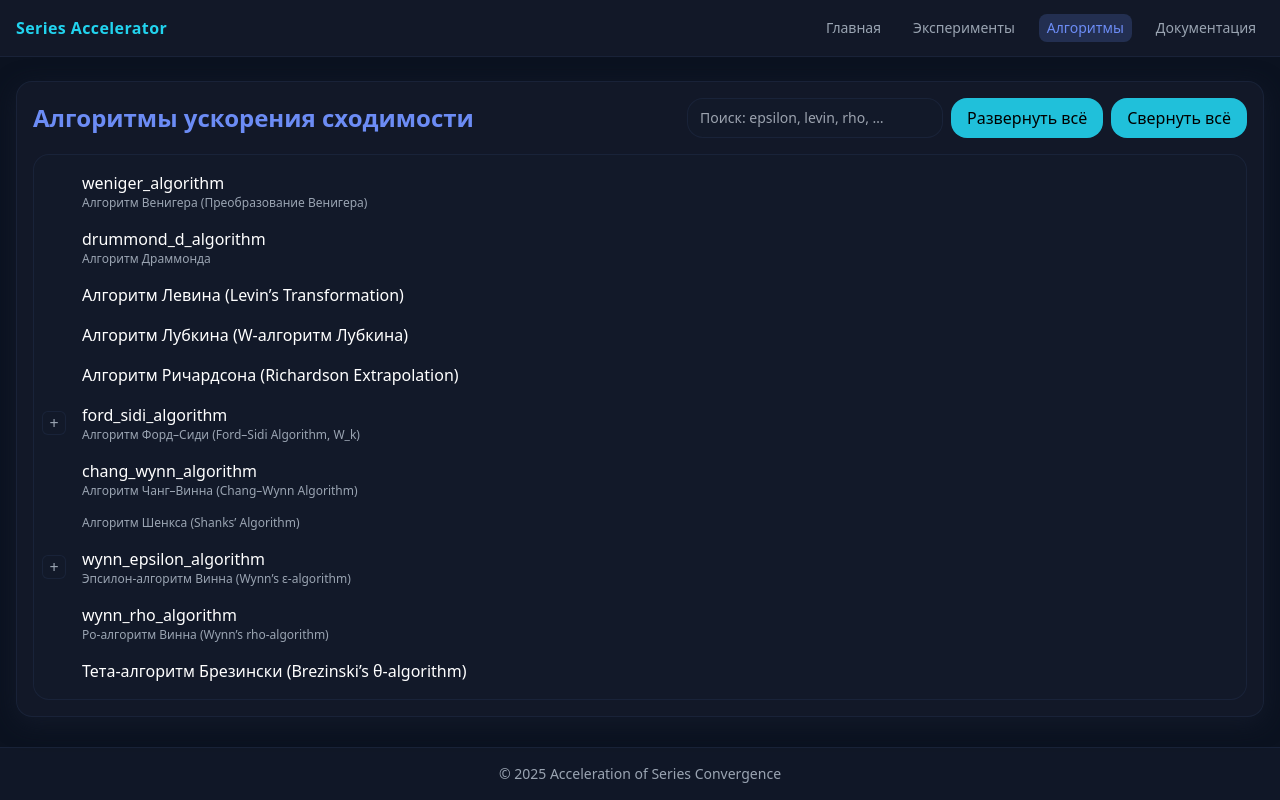
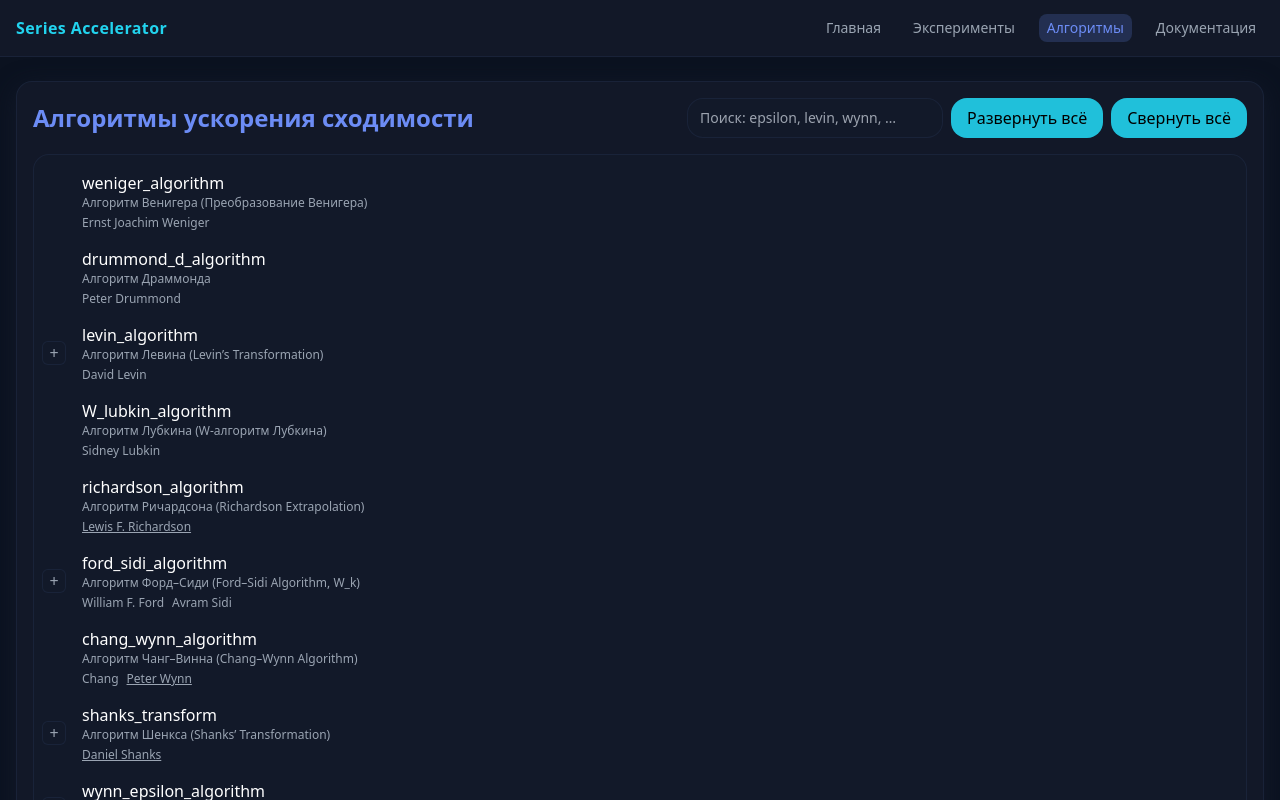
Before and after one commit to DarkLordRowan/shanks-university, a React (Vite) app in the folder frontend/: page /algorithms in a window 1280 px wide. Shown: the top 800 px of the page. Built offline with nearby package versions, Linux system fonts and the light colour scheme.

Commit message:
Frontend. Temp

```diff
--- /dev/null
+++ b/frontend/src/data/algorithms.ts
@@ -0,0 +1,136 @@
+import type { AlgNode } from "../types/algorithms";
+import type { AuthorId } from "../types/author.ts";
+
+// Дерево алгоритмов: используем только authorIds: AuthorId[]
+export const TREE: AlgNode[] = [
+    {
+        id: "weniger_algorithm",
+        title: "weniger_algorithm",
+        subtitle: "Алгоритм Венигера (Преобразование Венигера)",
+        document: "Weniger.pdf -> weniger_algorithm.pdf",
+        authorIds: ["weniger" satisfies AuthorId],
+        children: [],
+    },
+    {
+        id: "drummond_d_algorithm",
+        title: "drummond_d_algorithm",
+        subtitle: "Алгоритм Драммонда",
+        authorIds: ["drummond" satisfies AuthorId],
+        children: [],
+    },
+    {
+        id: "levin_algorithm",
+        title: "levin_algorithm",
+        subtitle: "Алгоритм Левина (Levin’s Transformation)",
+        authorIds: ["levin" satisfies AuthorId],
+        children: [
+            {
+                id: "levin_recursion_algorithm",
+                title: "levin_recursion_algorithm",
+                subtitle: "Алгоритм Левина (рекурсивный)",
+                authorIds: ["levin" satisfies AuthorId],
+            },
+        ],
+    },
+    {
+        id: "lubkin_w_algorithm",
+        title: "W_lubkin_algorithm",
+        subtitle: "Алгоритм Лубкина (W-алгоритм Лубкина)",
+        authorIds: ["lubkin"],
+        children: [],
+    },
+    {
+        id: "richardson_algorithm",
+        title: "richardson_algorithm",
+        subtitle: "Алгоритм Ричардсона (Richardson Extrapolation)",
+        authorIds: ["richardson"],
+        children: [],
+    },
+    {
+        id: "ford_sidi_algorithm",
+        title: "ford_sidi_algorithm",
+        subtitle: "Алгоритм Форд–Сиди (Ford–Sidi Algorithm, W_k)",
+        authorIds: ["ford", "sidi"],
+        children: [
+            {
+                id: "ford_sidi_one_algorithm",
+                title: "ford_sidi_one_algorithm",
+                subtitle: "первая версия",
+                authorIds: ["ford", "sidi"]
+            },
+            {
+                id: "ford_sidi_two_algorithm",
+                title: "ford_sidi_two_algorithm",
+                subtitle: "вторая версия",
+                authorIds: ["ford", "sidi"]
+            },
+            {
+                id: "ford_sidi_three_algorithm",
+                title: "ford_sidi_three_algorithm",
+                subtitle: "третья версия",
+                authorIds: ["ford", "sidi"]
+            },
+        ],
+    },
+    {
+        id: "chang_wynn_algorithm",
+        title: "chang_wynn_algorithm",
+        subtitle: "Алгоритм Чанг–Винна (Chang–Wynn Algorithm)",
+        authorIds: ["chang", "wynn"],
+        children: [],
+    },
+    {
+        id: "shanks_transform",
+        title: "shanks_transform",
+        subtitle: "Алгоритм Шенкса (Shanks’ Transformation)",
+        authorIds: ["shanks"],
+        children: [
+            {
+                id: "shanks_transform_alternating",
+                title: "shanks_transform_alternating",
+                subtitle: "Шэнкс (знакопеременный)",
+                authorIds: ["shanks"],
+            },
+        ],
+    },
+    {
+        id: "wynn_epsilon_algorithm",
+        title: "wynn_epsilon_algorithm",
+        subtitle: "Эпсилон-алгоритм Винна (Wynn’s ε-algorithm)",
+        authorIds: ["wynn"],
+        children: [
+            {
+                id: "wynn_epsilon_one_algorithm",
+                title: "wynn_epsilon_one_algorithm",
+                subtitle: "базовый",
+                authorIds: ["wynn"]
+            },
+            {
+                id: "wynn_epsilon_two_algorithm",
+                title: "wynn_epsilon_two_algorithm",
+                subtitle: "вторая версия",
+                authorIds: ["wynn"]
+            },
+            {
+                id: "wynn_epsilon_three_algorithm",
+                title: "wynn_epsilon_three_algorithm",
+                subtitle: "третья версия",
+                authorIds: ["wynn"]
+            },
+        ],
+    },
+    {
+        id: "wynn_rho_algorithm",
+        title: "wynn_rho_algorithm",
+        subtitle: "Ро-алгоритм Винна (Wynn’s ρ-algorithm)",
+        authorIds: ["wynn"],
+        children: [],
+    },
+    {
+        id: "brezinski_theta_algorithm",
+        title: "brezinski_theta_algorithm",
+        subtitle: "Тета-алгоритм Брезински (Brezinski’s θ-algorithm)",
+        authorIds: ["brezinski"],
+        children: [],
+    },
+];
--- /dev/null
+++ b/frontend/src/data/authors.ts
@@ -0,0 +1,59 @@
+import type { Author } from "../types/author.ts";
+
+export const AUTHORS = {
+    wynn: {
+        id: "wynn",
+        name: "Peter Wynn",
+        url: "https://en.wikipedia.org/wiki/Peter_Wynn_(mathematician)",
+    },
+    brezinski: {
+        id: "brezinski",
+        name: "Claude Brezinski",
+        url: "https://en.wikipedia.org/wiki/Claude_Brezinski", // если появится
+    },
+    drummond: {
+        id: "drummond",
+        name: "Peter Drummond",
+        url: undefined,
+    },
+    levin: {
+        id: "levin",
+        name: "David Levin",
+        url: undefined, // пока нет подходящей статьи
+    },
+    sidi: {
+        id: "sidi",
+        name: "Avram Sidi",
+        url: undefined,
+    },
+    ford: {
+        id: "ford",
+        name: "William F. Ford",
+        url: undefined,
+    },
+    lubkin: {
+        id: "lubkin",
+        name: "Sidney Lubkin",
+        url: undefined,
+    },
+    richardson: {
+        id: "richardson",
+        name: "Lewis F. Richardson",
+        url: "https://en.wikipedia.org/wiki/Lewis_F._Richardson",
+    },
+    weniger: {
+        id: "weniger",
+        name: "Ernst Joachim Weniger",
+        url: undefined, // нет
+    },
+    chang: {
+        id: "chang",
+        name: "Chang", // слишком общий
+        url: undefined,
+    },
+    shanks: {
+        id: "shanks",
+        name: "Daniel Shanks",
+        url: "https://en.wikipedia.org/wiki/Daniel_Shanks_(mathematician)",
+    },
+} satisfies Record<string, Author>;
--- a/frontend/src/pages/Algorithms.tsx
+++ b/frontend/src/pages/Algorithms.tsx
@@ -1,123 +1,15 @@
 import React, { useMemo, useState } from "react";
+import { TREE } from "../data/algorithms";
+import type { AlgNode } from "../types/algorithms.ts";
+import { type Author, resolveAuthors } from "../types/author.ts";
 
-/** Узел дерева алгоритмов */
-type AlgNode = {
-    id: string;
-    title: string;       // краткое имя (EN)
-    subtitle?: string;   // подпись/перевод (RU)
-    url?: string;
-    document?: string;
-    author?: Author[];
-    children?: AlgNode[];
-};
 
-type Author = {
-    id: string;
-    name: string;
-    url: string;
-}
-
-/** Данные: сгруппировал в семейства, но ты можешь свободно перестраивать дерево */
-const TREE: AlgNode[] = [
-    {
-        id: "weniger_algorithm",
-        title: "weniger_algorithm",
-        subtitle: "Алгоритм Венигера (Преобразование Венигера)",
-        document: "Weniger.pdf -> weniger_algorithm.pdf",
-        children: []
-    },
-    {
-        id: "drummond_d_algorithm",
-        title: "drummond_d_algorithm",
-        subtitle: "Алгоритм Драммонда",
-        children: []
-    },
-    {
-        id: "",
-        title: "Алгоритм Левина (Levin’s Transformation)",
-        subtitle: "",
-        children: []
-    },
-    {
-        id: "",
-        title: "Алгоритм Лубкина (W-алгоритм Лубкина)",
-        subtitle: "",
-        children: []
-    },
-    {
-        id: "",
-        title: "Алгоритм Ричардсона (Richardson Extrapolation)",
-        subtitle: "",
-        children: []
-    },
-    {
-        id: "ford_sidi_algorithm",
-        title: "ford_sidi_algorithm",
-        subtitle: "Алгоритм Форд–Сиди (Ford–Sidi Algorithm, W_k)",
-        children: [
-            { id: "ford_sidi_one_algorithm", title: "ford_sidi_one_algorithm", subtitle: "Алгоритм Форд–Сиди (первая версия))" },
-            { id: "ford_sidi_two_algorithm", title: "ford_sidi_two_algorithm", subtitle: "Алгоритм Форд–Сиди (вторая версия)" },
-            { id: "ford_sidi_three_algorithm", title: "ford_sidi_three_algorithm", subtitle: "Алгоритм Форд–Сиди (третья версия)" },
-        ]
-    },
-    {
-        id: "chang_wynn_algorithm",
-        title: "chang_wynn_algorithm",
-        subtitle: "Алгоритм Чанг–Винна (Chang–Wynn Algorithm)",
-        children: []
-    },
-    {
-        id: "",
-        title: "",
-        subtitle: "Алгоритм Шенкса (Shanks’ Algorithm)",
-        children: []
-    },
-    {
-        id: "wynn_epsilon_algorithm",
-        title: "wynn_epsilon_algorithm",
-        subtitle: "Эпсилон-алгоритм Винна (Wynn’s ε-algorithm)",
-        document: "",
-        author: [
-            {
-                id: "Peter Wynn",
-                name: "Peter Wynn",
-                url: "https://en.wikipedia.org/wiki/Peter_Wynn_%28mathematician%29",
-            }
-        ],
-        children: [
-            { id: "wynn_epsilon_one_algorithm", title: "wynn_epsilon_one_algorithm", subtitle: "Эпсилон-алгоритм Винна (базовый)" },
-            { id: "wynn_epsilon_two_algorithm", title: "wynn_epsilon_two_algorithm", subtitle: "Эпсилон-алгоритм Винна (вторая версия)" },
-            { id: "wynn_epsilon_three_algorithm", title: "wynn_epsilon_three_algorithm", subtitle: "Эпсилон-алгоритм Винна (третья версия)" },
-        ]
-    },
-    {
-        id: "wynn_rho_algorithm",
-        title: "wynn_rho_algorithm",
-        subtitle: "Ро-алгоритм Винна (Wynn’s rho-algorithm)",
-        author: [
-            {
-                id: "Peter Wynn",
-                name: "Peter Wynn",
-                url: "https://en.wikipedia.org/wiki/Peter_Wynn_%28mathematician%29",
-            }
-        ],
-        children: []
-    },
-    {
-        id: "",
-        title: "Тета-алгоритм Брезински (Brezinski’s θ-algorithm)",
-        subtitle: "",
-        children: []
-    },
-];
-
-/* ----------------------------- UI компоненты ----------------------------- */
-
+/* ---------- helpers ---------- */
 function flattenIds(nodes: AlgNode[]): string[] {
     const acc: string[] = [];
     const walk = (arr: AlgNode[]) => {
         for (const n of arr) {
-            acc.push(n.id);
+            if (n.id) acc.push(n.id);
             if (n.children?.length) walk(n.children);
         }
     };
@@ -125,6 +17,7 @@ function flattenIds(nodes: AlgNode[]): string[] {
     return acc;
 }
 
+/* ---------- Tree node ---------- */
 type NodeProps = {
     node: AlgNode;
     level?: number;
@@ -133,26 +26,34 @@ type NodeProps = {
     filter: string;
 };
 
-const TreeNode: React.FC<NodeProps> = ({ node, level = 0, expanded, toggle, filter }) => {
+const TreeNode: React.FC<NodeProps> = ({node, level = 0, expanded, toggle, filter}) => {
     const hasChildren = !!node.children?.length;
+    const authorList: Author[] = resolveAuthors(node.authorIds);
 
-    // match by id/title/subtitle
     const matches = useMemo(() => {
         if (!filter) return true;
         const q = filter.toLowerCase();
+        const authors = authorList.map((a) => a.name.toLowerCase()).join(" ");
         return (
             node.id.toLowerCase().includes(q) ||
             node.title.toLowerCase().includes(q) ||
-            (node.subtitle?.toLowerCase().includes(q) ?? false)
+            (node.subtitle?.toLowerCase().includes(q) ?? false) ||
+            authors.includes(q)
         );
-    }, [filter, node]);
+    }, [filter, node, authorList]);
 
-    // если не совпадает узел и нет совпадений в детях — скрываем
     const hasMatchInChildren = useMemo(() => {
-        if (!node.children) return false;
-        const check = (n: AlgNode): boolean =>
-            (n.id + n.title + (n.subtitle ?? "")).toLowerCase().includes(filter.toLowerCase()) ||
-            (!!n.children && n.children.some(check));
+        if (!node.children?.length || !filter) return false;
+        const q = filter.toLowerCase();
+        const check = (n: AlgNode): boolean => {
+            const a = resolveAuthors(n.authorIds).map((x) => x.name.toLowerCase()).join(" ");
+            const self =
+                n.id.toLowerCase().includes(q) ||
+                n.title.toLowerCase().includes(q) ||
+                (n.subtitle?.toLowerCase().includes(q) ?? false) ||
+                a.includes(q);
+            return self || (n.children?.some(check) ?? false);
+        };
         return node.children.some(check);
     }, [node.children, filter]);
 
@@ -164,7 +65,7 @@ const TreeNode: React.FC<NodeProps> = ({ node, level = 0, expanded, toggle, filt
         <div className="select-none">
             <div
                 className="flex items-center gap-2 py-1"
-                style={{ paddingLeft: `${level * 14}px` }}
+                style={{paddingLeft: `${level * 14}px`}}
             >
                 {hasChildren ? (
                     <button
@@ -176,17 +77,27 @@ const TreeNode: React.FC<NodeProps> = ({ node, level = 0, expanded, toggle, filt
                         {isOpen ? "−" : "+"}
                     </button>
                 ) : (
-                    <span className="inline-block h-6 w-6" />
+                    <span className="inline-block h-6 w-6"/>
                 )}
 
                 <div className="rounded-lg px-2 py-1">
                     <div className="font-medium text-white">{node.title}</div>
-                    {node.subtitle && (
-                        <div className="text-xs text-textDim">{node.subtitle}</div>
+                    {node.subtitle && <div className="text-xs text-textDim">{node.subtitle}</div>}
+                    {!!authorList.length && (
+                        <div className="mt-1 flex flex-wrap gap-x-2 gap-y-1 text-xs text-textDim">
+                            {authorList.map((a) =>
+                                a.url ? (
+                                    <a key={a.id} href={a.url} target="_blank" rel="noreferrer"
+                                       className="underline hover:text-white">
+                                        {a.name}
+                                    </a>
+                                ) : (
+                                    <span key={a.id}>{a.name}</span>
+                                )
+                            )}
+                        </div>
                     )}
-                    {node.url && (
-                        <u className="text-xs text-textDim">{node.url}</u>
-                    )}
+                    {node.url && <u className="text-xs text-textDim">{node.url}</u>}
                 </div>
             </div>
 
@@ -208,6 +119,7 @@ const TreeNode: React.FC<NodeProps> = ({ node, level = 0, expanded, toggle, filt
     );
 };
 
+/* ---------- Page ---------- */
 const Algorithms: React.FC = () => {
     const [query, setQuery] = useState("");
     const [expanded, setExpanded] = useState<Set<string>>(new Set());
@@ -216,7 +128,6 @@ const Algorithms: React.FC = () => {
 
     const expandAll = () => setExpanded(new Set(allIds));
     const collapseAll = () => setExpanded(new Set());
-
     const toggle = (id: string) =>
         setExpanded((prev) => {
             const next = new Set(prev);
@@ -224,7 +135,6 @@ const Algorithms: React.FC = () => {
             return next;
         });
 
-    // При поиске автоматически раскрываем все для удобства просмотра результатов
     React.useEffect(() => {
         if (query.trim()) setExpanded(new Set(allIds));
     }, [query, allIds]);
@@ -238,7 +148,7 @@ const Algorithms: React.FC = () => {
                     <input
                         value={query}
                         onChange={(e) => setQuery(e.target.value)}
-                        placeholder="Поиск: epsilon, levin, rho, …"
+                        placeholder="Поиск: epsilon, levin, wynn, …"
                         className="w-64 rounded-xl2 border border-border/60 bg-panel/70 px-3 py-2 text-sm outline-none focus:ring-2 focus:ring-primary/40"
                     />
                     <button onClick={expandAll} className="btn">Развернуть всё</button>
--- /dev/null
+++ b/frontend/src/types/algorithms.ts
@@ -0,0 +1,11 @@
+import type { AuthorId } from "./author.ts";
+
+export type AlgNode = {
+    id: string;
+    title: string;
+    subtitle?: string;
+    url?: string;
+    document?: string;
+    authorIds?: AuthorId[];
+    children?: AlgNode[];
+};
--- /dev/null
+++ b/frontend/src/types/author.ts
@@ -0,0 +1,14 @@
+import { AUTHORS } from "../data/authors.ts";
+
+export type Author = {
+    id: string;
+    name: string;
+    url?: string;
+};
+
+export type AuthorId = keyof typeof AUTHORS;
+
+export function resolveAuthors(ids?: AuthorId[]): Author[] {
+    if (!ids?.length) return [];
+    return ids.map((id) => AUTHORS[id]).filter(Boolean);
+}
```
